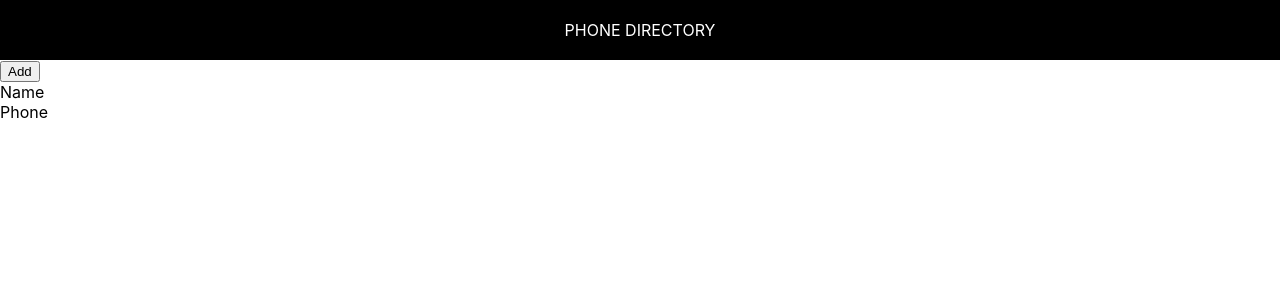
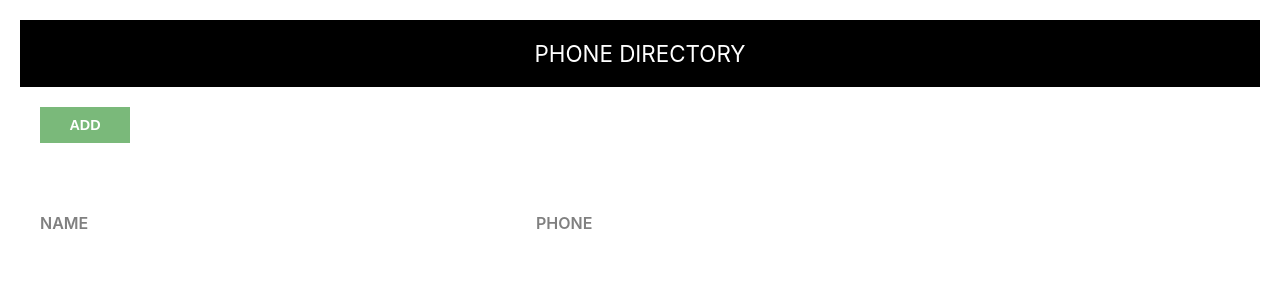
Before and after one commit to Khilan10/phone-directory, a React (Create React App) app in the folder phone-directory/: page / in a window 1280 px wide. Shown: the top 300 px of the page. Built offline with nearby package versions, Linux system fonts and the light colour scheme.

Commit message:
- Adding Style to home page

```diff
--- /dev/null
+++ b/phone-directory/src/App.css
@@ -0,0 +1,44 @@
+.component-body-container {
+  margin: 20px;
+}
+.custom-btn {
+  padding: 10px;
+  border: none;
+  margin: 20px;
+  width: 90px;
+  border: none;
+  outline: none;
+  text-transform: uppercase;
+  font-size: 0.9rem;
+  font-weight: bolder;
+}
+.btn-add {
+  color: white;
+  background-color: #7ab97a;
+}
+.grid-container {
+  display: grid;
+  grid-template-columns: 40% 30% auto;
+  margin-bottom: 10px;
+}
+
+.heading-container {
+  margin: 30px 0 30px 0;
+  width: 100%;
+}
+
+.grid-item {
+  background-color: rgba(255, 255, 255, 0.8);
+  font-size: 1.15rem;
+  word-wrap: break-word;
+  padding-right: 10px;
+  margin: 20px;
+}
+
+.name-heading,
+.phone-heading {
+  font-size: 1rem;
+  font-weight: 600;
+  color: #808080;
+  text-transform: uppercase;
+}
--- a/phone-directory/src/App.js
+++ b/phone-directory/src/App.js
@@ -1,14 +1,15 @@
 import React from 'react';
 import Header from './Header';
+import './App.css'
 
 function App() {
   return (
-    <div>
+    <div class="component-body-container ">
       <Header />
-      <button>Add</button>
-      <div>
-        <span>Name</span><br />
-        <span>Phone</span>
+      <button className="custom-btn  btn-add">Add</button>
+      <div className="grid-container heading-container">
+        <span className="grid-item name-heading">Name</span>
+        <span className="grid-item phone-heading">Phone</span>
       </div>
     </div>
   );
--- a/phone-directory/src/Header.css
+++ b/phone-directory/src/Header.css
@@ -4,4 +4,5 @@
   color: white;
   background-color: black;
   text-transform: uppercase;
+  font-size: 1.4rem;
 }
```
